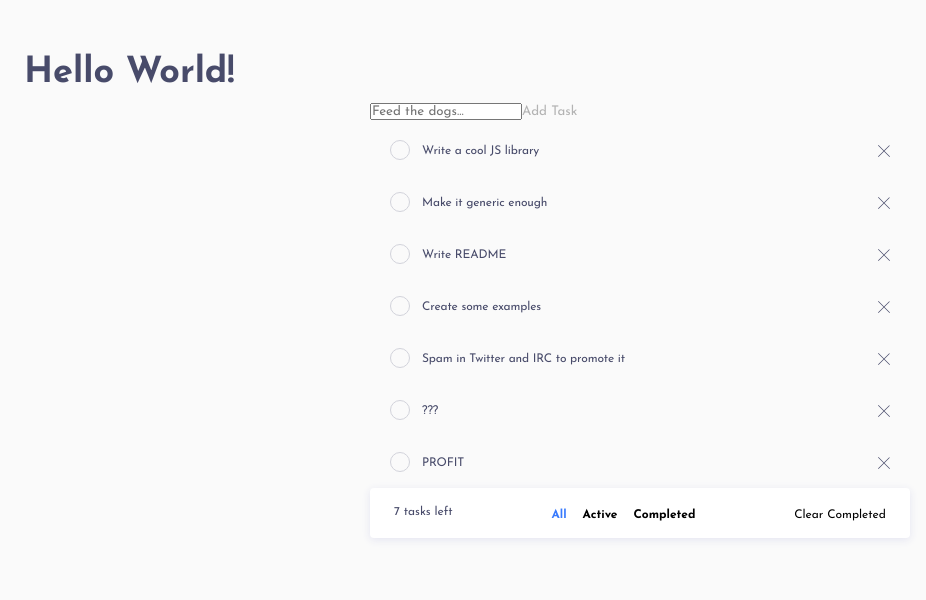
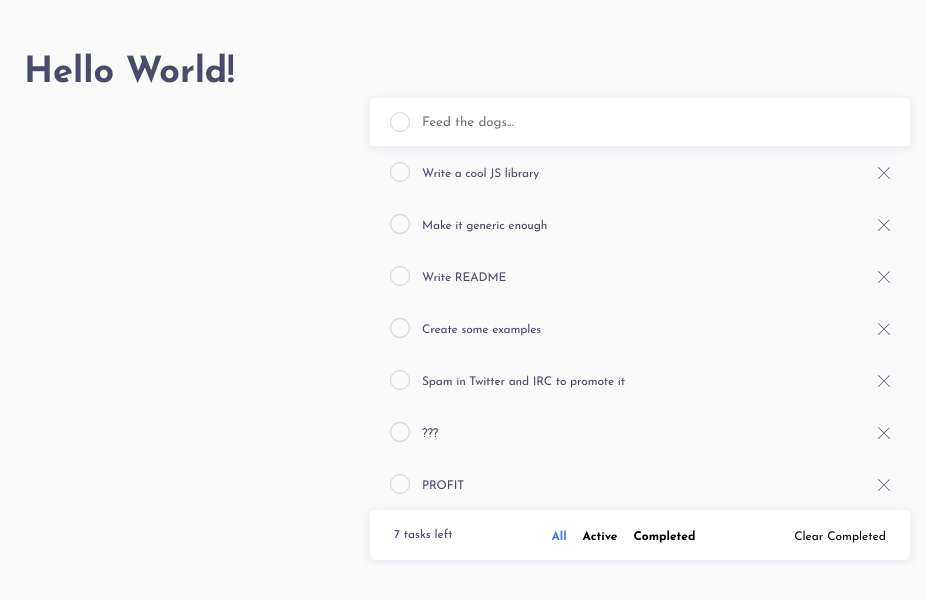
Before and after one commit to cellbesmanos/fm-todo-app, a Vue app: page / in a window 1280 px wide. Shown: the top 600 px of the page, without its empty margins (0-926 px from the left). Built offline with nearby package versions, Linux system fonts and the light colour scheme.

Commit message:
Feat: Style TodoForm

```diff
--- a/src/components/TodoForm.vue
+++ b/src/components/TodoForm.vue
@@ -1,13 +1,34 @@
 <template>
-  <form @submit.prevent="$emit('addTask')">
+  <form @submit.prevent="$emit('addTask')" class="todoList__form">
+    <button
+      class="todoList__form-submit"
+      type="submit"
+      aria-label="add task"
+      :disabled="inputLength < 3"
+    >
+      <svg
+        width="10"
+        height="10"
+        viewBox="0 0 10 10"
+        fill="none"
+        xmlns="http://www.w3.org/2000/svg"
+      >
+        <path
+          d="M5 1V9M9 5H1"
+          stroke="white"
+          stroke-width="2"
+          stroke-linecap="round"
+          stroke-linejoin="round"
+        />
+      </svg>
+    </button>
+
     <input
       :value="modelValue"
       @input="handleInput($event)"
       type="text"
       placeholder="Feed the dogs..."
     />
-
-    <button type="submit" :disabled="inputLength < 3">Add Task</button>
   </form>
 </template>
 
@@ -26,3 +47,68 @@ function handleInput(event) {
   emit("update:modelValue", toProperCase(event.target.value));
 }
 </script>
+
+<style>
+.todoList__form {
+  display: flex;
+  align-items: center;
+  gap: 1.2rem;
+  min-height: 4.8rem;
+  padding-inline: 2rem;
+  background-color: white;
+  border-radius: var(--bradius);
+  box-shadow: var(--bshadow);
+}
+
+.todoList__form-submit {
+  --size: 2rem;
+
+  display: flex;
+  align-items: center;
+  justify-content: center;
+  width: var(--size);
+  height: var(--size);
+  border-radius: 50%;
+  border: 1px solid var(--clr-blue-gray-400);
+
+  transition: border 0.2s ease-in, background-color 0.2s ease-in;
+}
+
+.todoList__form-submit:disabled {
+  pointer-events: none;
+}
+
+.todoList__form-submit:disabled svg {
+  display: none;
+}
+
+.todoList__form-submit:enabled {
+  background-image: linear-gradient(
+    135deg,
+    hsl(192, 100%, 67%),
+    hsl(280, 87%, 65%)
+  );
+}
+
+.todoList__form-submit:enabled:hover,
+.todoList__form-submit:enabled:focus {
+  border-width: 1px;
+  border-color: var(--clr-blue);
+}
+
+.todoList__form-submit:enabled svg {
+  display: block;
+  transform: scaleX(0);
+
+  animation-name: scaleUp;
+  animation-duration: 0.1s;
+  animation-timing-function: ease-in;
+  animation-fill-mode: forwards;
+  pointer-events: none;
+}
+
+.todoList__form input {
+  flex-grow: 2;
+  border: none;
+}
+</style>
--- a/src/components/TodoItem.vue
+++ b/src/components/TodoItem.vue
@@ -153,13 +153,4 @@ function handleClick(event) {
 .todoItem__delete:focus path {
   fill: var(--clr-blue);
 }
-
-@keyframes scaleUp {
-  from {
-    transform: scale(0);
-  }
-  to {
-    transform: scale(1);
-  }
-}
 </style>
--- a/src/main.css
+++ b/src/main.css
@@ -59,3 +59,12 @@ button {
 
   cursor: pointer;
 }
+
+@keyframes scaleUp {
+  from {
+    transform: scale(0);
+  }
+  to {
+    transform: scale(1);
+  }
+}
```
